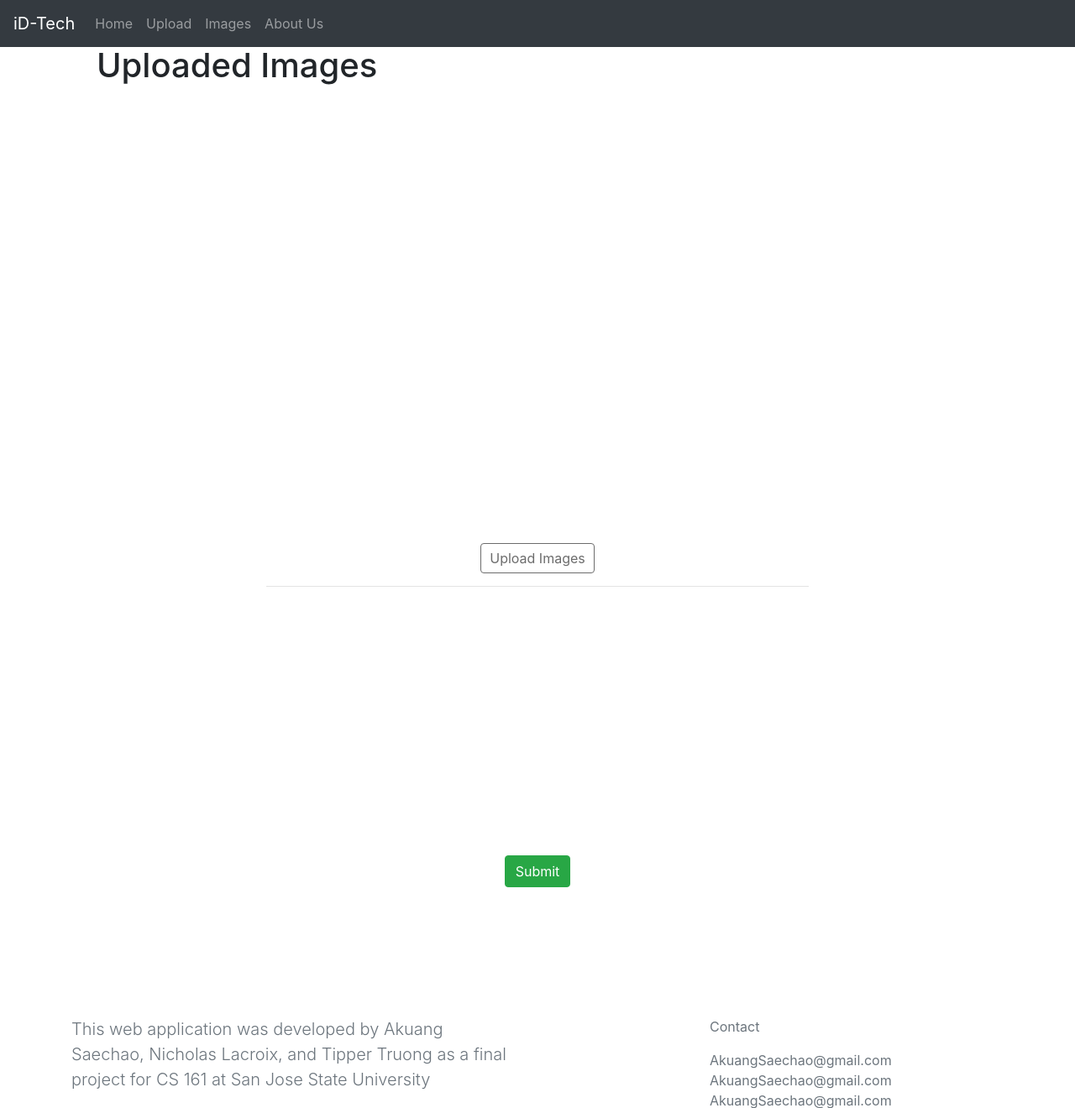
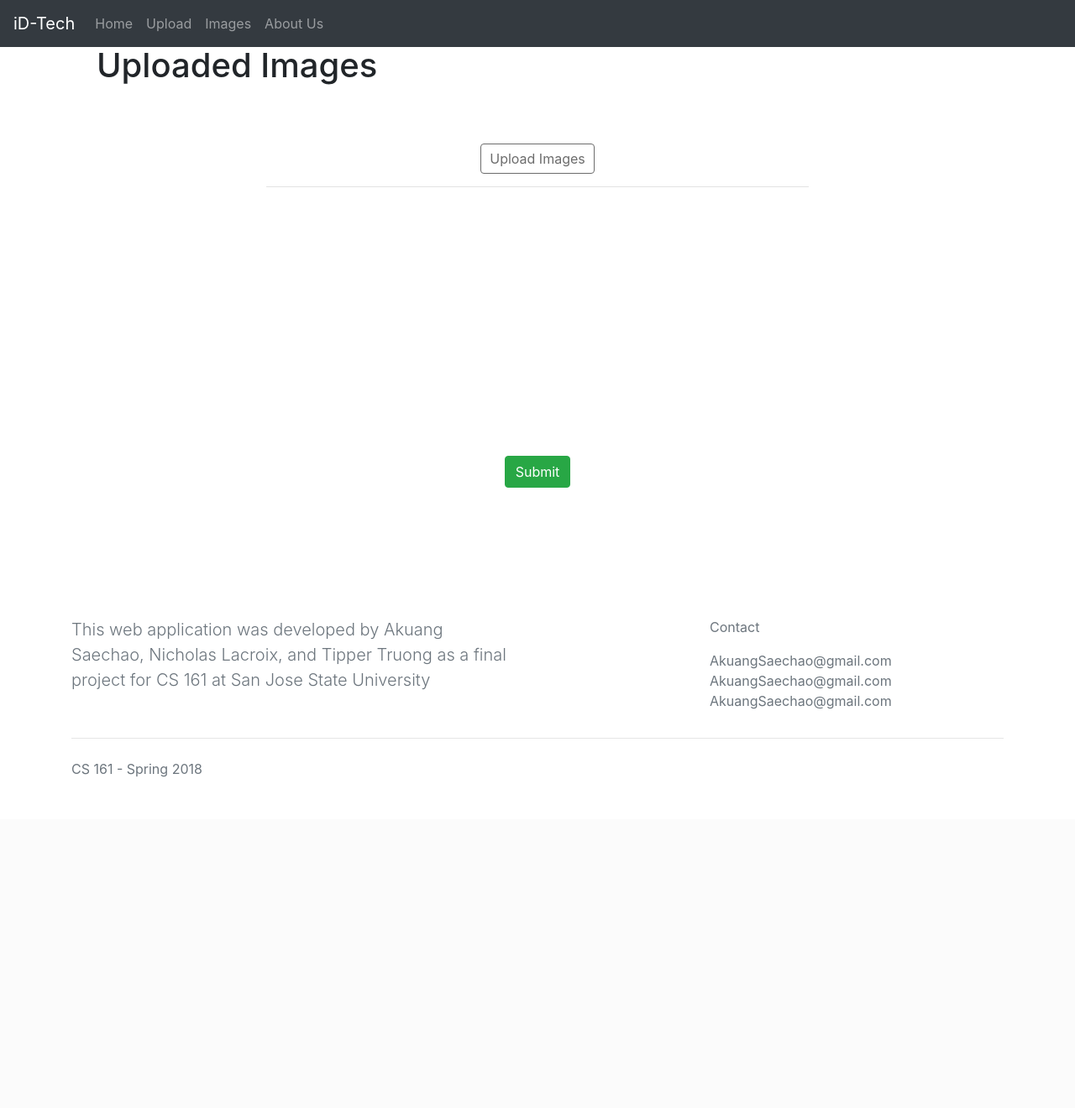
Before and after one commit to tipper-truong/iD-Tech, a Flask app: page /upload in a window 1280 px wide. Shown: the top 1320 px of the page at 84% size. After the commit the page ends 926 px from the top, so only its background shows below. Run offline with Flask 2, Linux system fonts and the light colour scheme; some libraries are stand-ins or nearby versions.

Commit message:
fixed the big gap on Upload Images

```diff
--- a/static/css/style.css
+++ b/static/css/style.css
@@ -22,7 +22,6 @@ h1 {
   background-color: rgba(255, 255, 255, 0.5);
   width: 60%;
   margin:0 auto;
-  margin-top: 500px;
   margin-bottom: 30px;
   padding: 10px;
   text-align: center;
```
